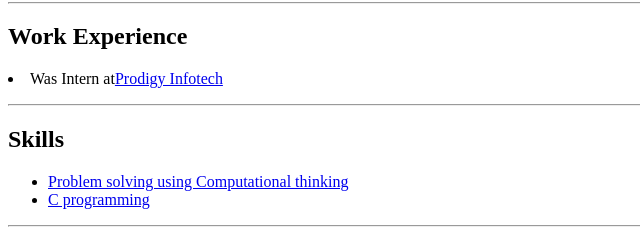
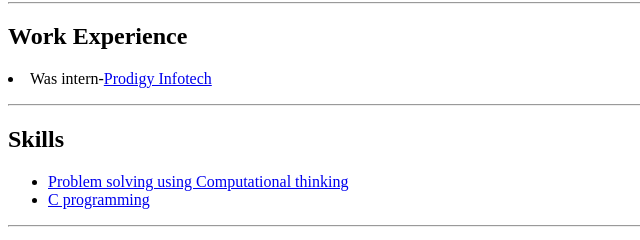
Before and after one commit to banerjankita/My-Resume, a plain HTML site: page index.html in a window 1280 px wide. Shown: the part 404-644 px from the top of the page, 0-640 px from the left. Drawn offline with Linux system fonts and the light colour scheme.

Commit message:
Update index.html

```diff
--- a/index.html
+++ b/index.html
@@ -18,7 +18,7 @@
             </ul>
             <hr/>
             <h2>Work Experience</h2>
-            <p><li>Was Intern at<a href="./Certificate.pdf">Prodigy Infotech</a></li></p>
+            <p><li>Was intern-<a href="./Certificate.pdf">Prodigy Infotech</a></li></p>
             <hr/>
             <h2>Skills</h2>
             <ul>
```
